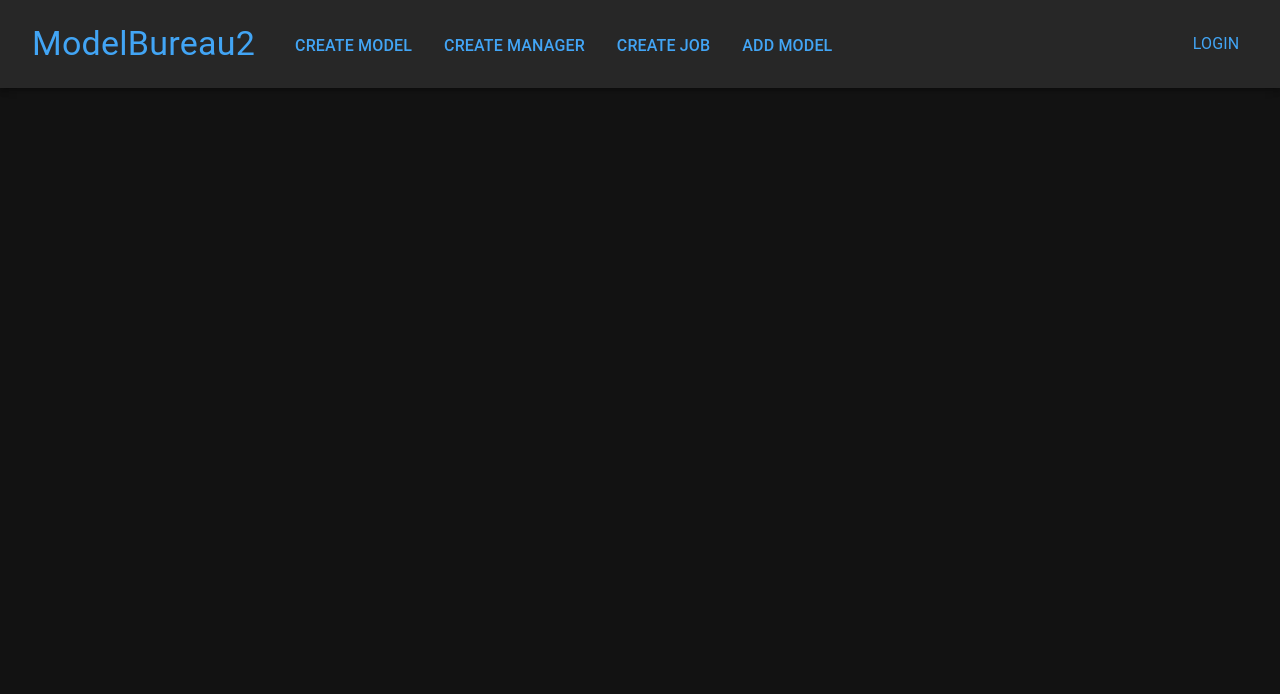
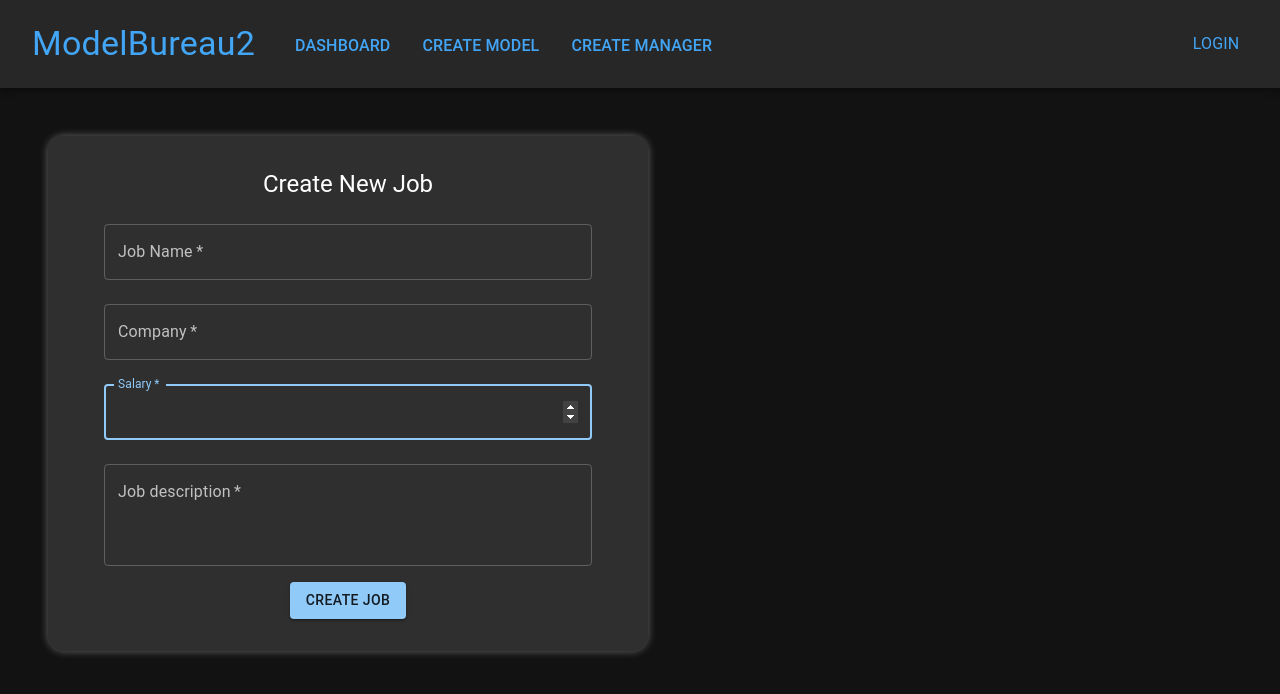
Before and after one commit to s-bogelund/FED-Assignment2, a React (Create React App) app in the folder frontend/: page /dashboard in a window 1280 px wide. Shown: the top 694 px of the page. Built offline with nearby package versions, Linux system fonts and the light colour scheme.

Commit message:
Added the first version of the CreateJob component

```diff
--- a/frontend/src/App.js
+++ b/frontend/src/App.js
@@ -7,6 +7,7 @@ import React from "react";
 import Home from "./pages/Home";
 import Login from "./pages/Login";
 import { CssBaseline } from "@mui/material";
+import Dashboard from "./pages/Dashboard";
 
 const darkTheme = createTheme({
 	palette: {
@@ -14,31 +15,30 @@ const darkTheme = createTheme({
 	},
 });
 
-const navLinks = [
+const managerLinks = [
+	{ name: "Dashboard", link: "dashboard" },
 	{ name: "Create Model", link: "create-model" },
 	{ name: "Create Manager", link: "create-manager" },
-	{ name: "Create Job", link: "create-job" },
-	{ name: "Add Model", link: "add-model" },
+];
+const modelLinks = [
+	{ name: "My Jobs", link: "my-jobs" },
+	{ name: "Add Expense", link: "add-expense" },
 ];
 
 function App() {
+	const [authenticatedUser, setAuthenticatedUser] = React.useState(true);
+	const [managerLoggedIn, setManagerLoggedIn] = React.useState(true);
+	const [modelLoggedIn, setModelLoggedIn] = React.useState(false);
+
 	const checkNavBarLinks = () => {
-		if (navLinks.length) {
-			return navLinks;
-		} else {
-			return [];
+		if (!authenticatedUser) return [];
+		if (managerLoggedIn) {
+			return managerLinks;
+		} else if (modelLoggedIn) {
+			return modelLinks;
 		}
+		return [{ name: "About us", link: "about-us" }];
 	};
-
-	// 	<ThemeProvider theme={darkTheme}>
-	// 	<Router>
-	// 		<Navbar links={checkNavBarLinks()} loginLink="login" />
-	// 		<Routes path="/">
-	// 			<Route index element={<Home />} />
-	// 			<Route path="login" element={<Login />} />
-	// 		</Routes>
-	// 	</Router>
-	// </ThemeProvider>
 
 	return (
 		<ThemeProvider theme={darkTheme}>
@@ -48,6 +48,7 @@ function App() {
 				<Routes path="/">
 					<Route index element={<Home />} />
 					<Route path="login" element={<Login />} />
+					<Route path="dashboard" element={<Dashboard />} />
 				</Routes>
 			</Router>
 		</ThemeProvider>
--- /dev/null
+++ b/frontend/src/components/Dashboard/CreateJob.js
@@ -0,0 +1,89 @@
+import { Box, Button, Container, TextField, Typography } from "@mui/material";
+import React from "react";
+
+const CreateJob = () => {
+	const handleJobSubmit = (event) => {
+		event.preventDefault();
+		const data = new FormData(event.currentTarget);
+		console.log({
+			title: data.get("jobName"),
+			company: data.get("company"),
+			salary: data.get("salary"),
+			description: data.get("jobDescription"),
+		});
+	};
+
+	return (
+		<Container
+			component="main"
+			maxWidth="sm"
+			sx={{
+				margin: 6,
+				py: 1,
+				border: "1px solid primary-dark",
+				borderRadius: 4,
+				boxShadow: "0 0 8px rgba(230, 230, 230, 0.4)",
+				backgroundColor: "rgba(255, 255, 255, 0.12)",
+			}}
+		>
+			<Box
+				component="form"
+				onSubmit={handleJobSubmit}
+				sx={{
+					my: 3,
+					mx: 4,
+					display: "flex",
+					alignItems: "center",
+					flexDirection: "column",
+				}}
+			>
+				<Typography variant="h5">Create New Job</Typography>
+				<Box sx={{ my: 1 }}>
+					<TextField
+						autoFocus
+						fullWidth
+						margin="normal"
+						required
+						id="jobName"
+						label="Job Name"
+						name="jobName"
+					/>
+					<TextField
+						autoFocus
+						fullWidth
+						margin="normal"
+						required
+						id="company"
+						label="Company"
+						name="company"
+					/>
+					<TextField
+						autoFocus
+						fullWidth
+						type="number"
+						margin="normal"
+						required
+						id="salary"
+						label="Salary"
+						name="salary"
+					/>
+					<TextField
+						fullWidth
+						multiline
+						rows="3"
+						margin="normal"
+						required
+						id="jobDescription"
+						label="Job description"
+						name="jobDescription"
+					/>
+				</Box>
+				<Button type="submit" variant="contained">
+					<Typography variant="button">Create Job</Typography>
+				</Button>
+			</Box>
+		</Container>
+	);
+};
+
+export default CreateJob;
--- /dev/null
+++ b/frontend/src/pages/Dashboard.js
@@ -0,0 +1,12 @@
+import React from "react";
+import CreateJob from "../components/Dashboard/CreateJob";
+
+const Dashboard = () => {
+	return (
+		<React.Fragment>
+			<CreateJob />
+		</React.Fragment>
+	);
+};
+
+export default Dashboard;
--- a/frontend/src/pages/Home.js
+++ b/frontend/src/pages/Home.js
@@ -1,4 +1,4 @@
-import { Container } from "@mui/material";
+import { Container, CssBaseline, Typography } from "@mui/material";
 import { Box } from "@mui/system";
 import React from "react";
 import { useNavigate } from "react-router-dom";
@@ -8,8 +8,19 @@ const Home = () => {
 
 	return (
 		<Container component="main">
-			<Box>
-				<h1>Home</h1>
+			<CssBaseline />
+			<Box
+				sx={{
+					marginTop: 10,
+					display: "flex",
+					alignItems: "center",
+					flexDirection: "column",
+				}}
+			>
+				<Typography variant="h4">You are not logged in</Typography>
+				<Typography sx={{ mt: 3 }} variant="body1">
+					Please login to use this application
+				</Typography>
 			</Box>
 		</Container>
 	);
```
Also changed, not shown: frontend/src/components/Dashboard/JobsList.js (added).
